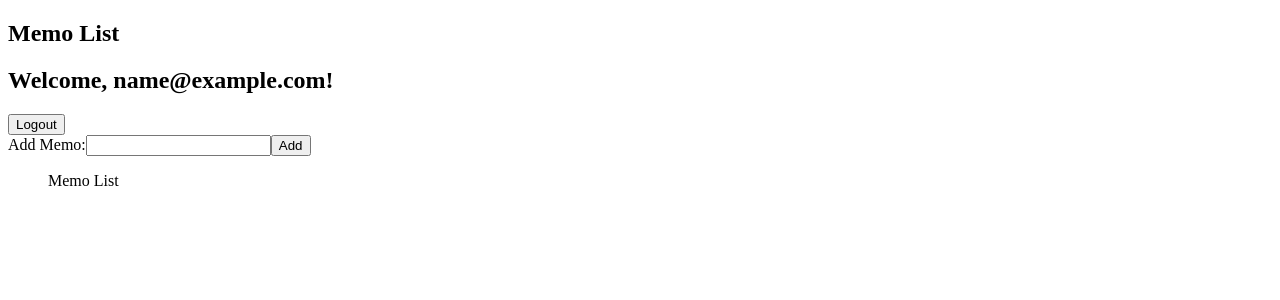
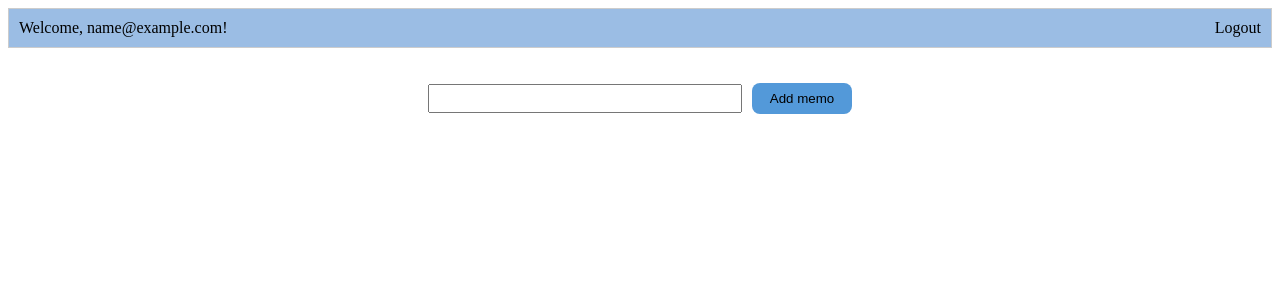
Before and after one commit to nguyenvantk21/memo-app, a Vue app: page /login in a window 1280 px wide. Both pictures are taken after typing "name@example.com", "Sample123" into the empty fields and a click on the button "Login". Shown: the top 300 px of the page. Built offline with nearby package versions, Linux system fonts and the light colour scheme.

Commit message:
update css

```diff
--- a/src/components/memo-list.vue
+++ b/src/components/memo-list.vue
@@ -1,31 +1,25 @@
-<template>
+  <template>
   <div>
-    <h2>Memo List</h2>
     <div v-if="user">
-      <div>
-        <h2>Welcome, {{ user.email }}!</h2>
-        <button @click="logout">Logout</button>
+      <div class="welcome-container">
+        <div class="welcome-email">Welcome, {{ user.email }}!</div>
+        <a @click="logout">Logout</a>
       </div>
     </div>
-    <form v-if="btnType == 'add'" @submit.prevent="addMemo">
-      <label for="memo">Add Memo:</label>
+    <form v-if="btnType == 'add'" class="form-container" @submit.prevent="addMemo">
       <input type="text" id="memo" v-model="newMemo" required />
-      <button type="submit">Add</button>
+      <button type="submit">Add memo</button>
     </form>
-    <form v-if="btnType == 'edit'" @submit.prevent="updateMemo">
-      <label for="memo">Edit Memo:</label>
+    <form v-if="btnType == 'edit'" class="form-container" @submit.prevent="updateMemo">
       <input type="text" id="memo" v-model="editMemoContext" required />
       <button type="submit">Save</button>
+      <button @click="cancelEdit" type="button">Cancel</button>
     </form>
-    <form v-if="btnType == 'edit'" @submit.prevent="cancelEdit">
-      <button type="submit">Cancel</button>
-    </form>
-    <ul>
-      Memo List
+    <ul class="memo-list">
       <li v-for="(memo, index) in memos" :key="index">
-        {{ memo.content }}
-        <button @click="clickToEditMemo(index)">Edit</button>
-        <button @click="deleteMemo(index)">Delete</button>
+        <span class="memo-content">{{ memo.content }}</span>
+        <a class="edit-link" @click="clickToEditMemo(index)">Edit</a>
+        <a class="delete-link" @click="deleteMemo(index)">Delete</a>
       </li>
     </ul>
   </div>
@@ -87,4 +81,76 @@ export default {
 </script>
 
 <style scoped>
+.welcome-container {
+  display: flex;
+  justify-content: space-between;
+  align-items: center;
+  padding: 10px;
+  border: 1px solid #cccccc;
+  margin-bottom: 20px;
+  background-color: #9BBDE4;
+}
+
+.form-container {
+    display: flex;
+    flex-direction: row;
+    justify-content: center;
+    align-items: center;
+    margin-bottom: 20px;
+  }
+
+  label {
+    margin-bottom: 8px;
+  }
+
+  input {
+    margin-bottom: 16px;
+    margin-top: 16px;
+    padding: 5px;
+    width: 300px;
+  }
+
+  button {
+    padding: 8px;
+    margin-left: 10px;
+    cursor: pointer;
+    width: 100px;
+    background-color: #5399D9;
+    border: none;
+    border-radius: 8px;
+  }
+
+  .memo-list {
+    list-style: none;
+    padding: 0;
+    display: flex;
+    flex-direction: column;
+    justify-content: center;
+    align-items: center;
+  }
+
+  .memo-list li {
+    display: flex;
+    align-items: center;
+    margin-bottom: 5px;
+    width: 450px;
+  }
+
+  .memo-content {
+    border-bottom: 1px solid #000;
+    padding-bottom: 5px;
+    margin-right: 10px;
+    width: 350px;
+  }
+
+  .edit-link {
+    color: #007bff;
+    cursor: pointer;
+    margin-right: 10px;
+  }
+
+  .delete-link {
+    color: #dc3545;
+    cursor: pointer;
+  }
 </style>
```
